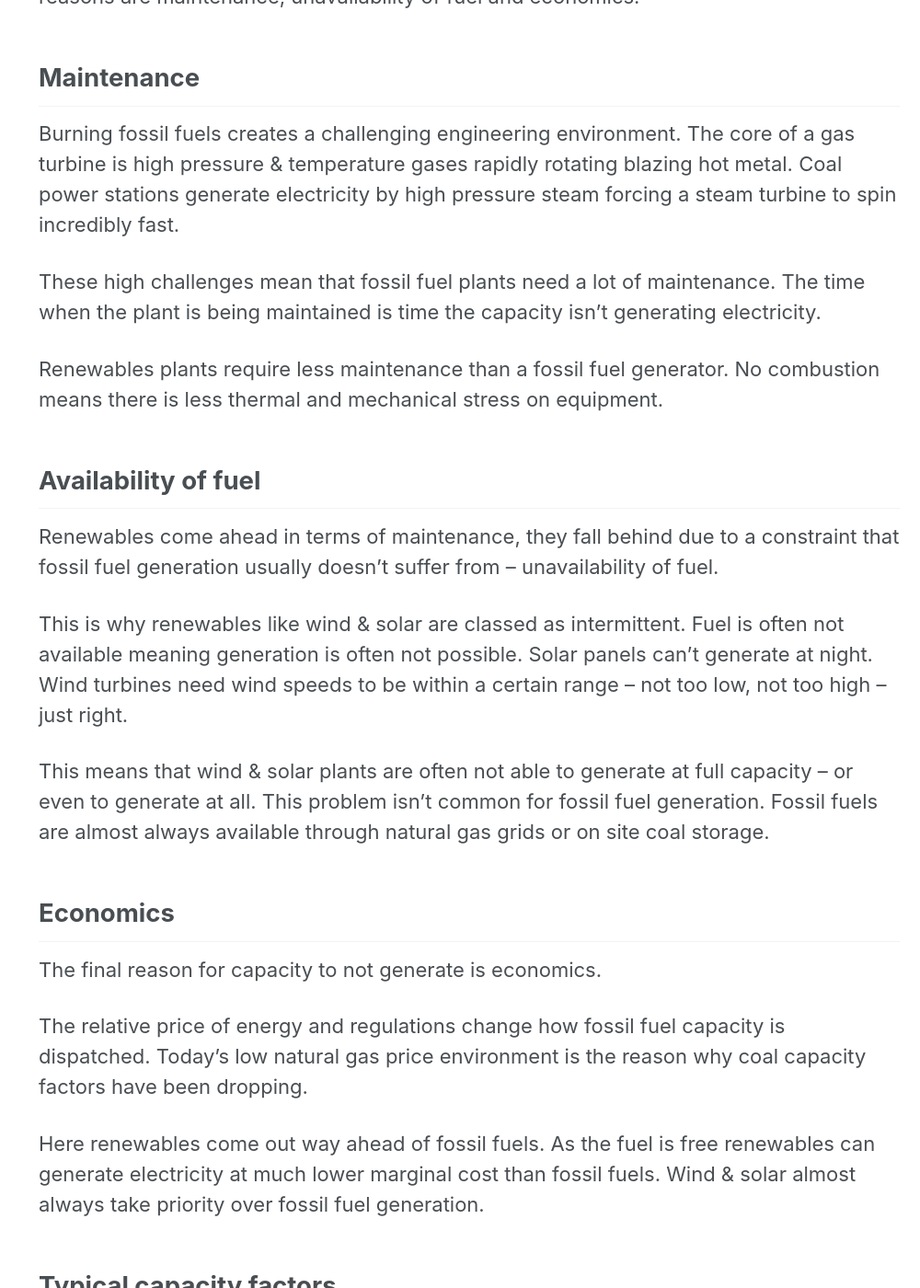
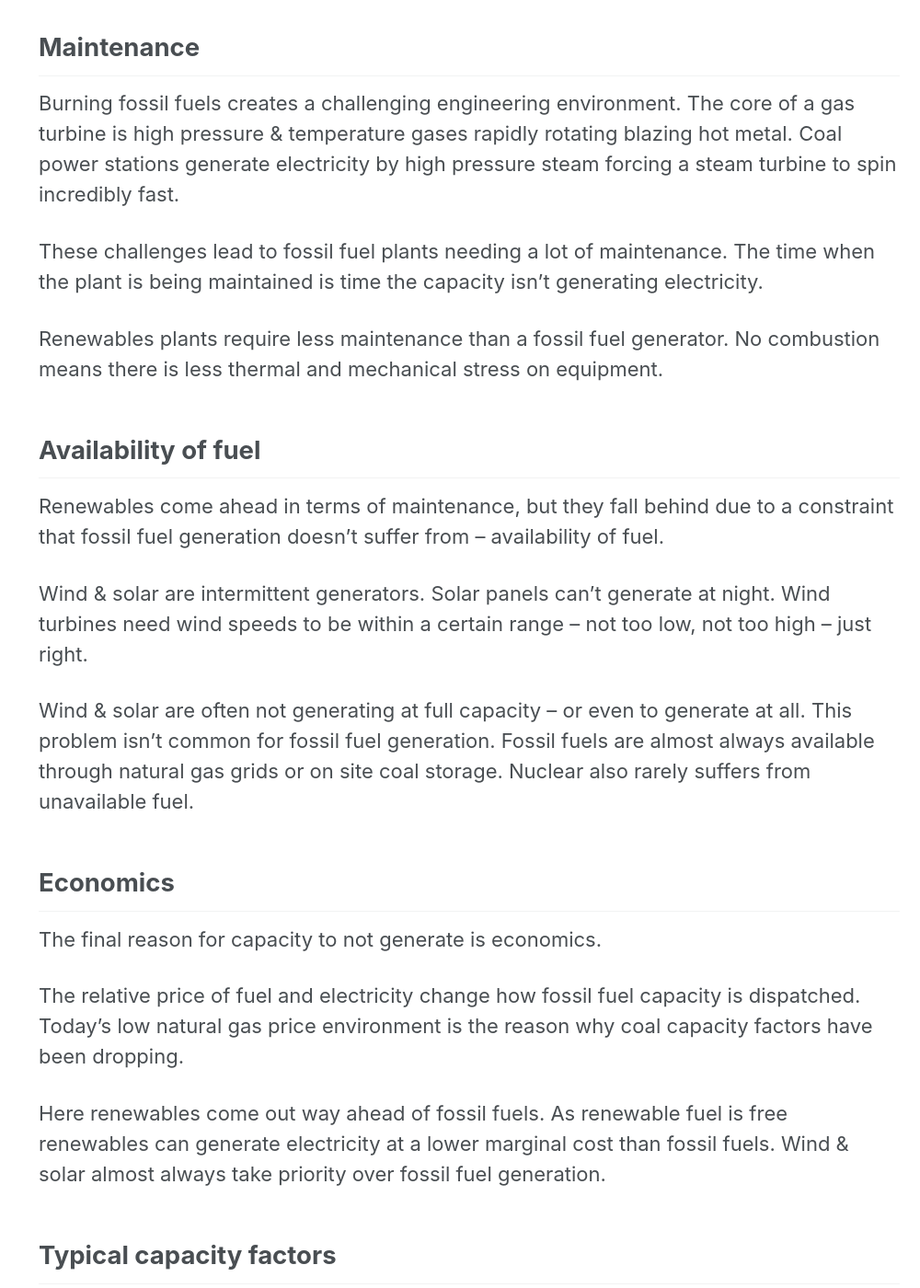
Before and after one commit to ADGEfficiency/adgefficiency.github.io, a Jekyll site: the page built from _posts/2017-03-14-energy-basics-capacity-factor.md, in a window 1280 px wide and 1400 px high, scrolled down 742 px. Shown: the whole window at 92% size, without its empty margins (280-1280 px from the left). Built offline with Jekyll 4.4.1, drawn with Linux system fonts in a browser that asks for light colours; nearby versions of some CDN libraries; some of the changed text lies outside the part shown.

Commit message:
final draft of capacity

````diff
--- a/_posts/2017-03-14-energy-basics-capacity-factor.md
+++ b/_posts/2017-03-14-energy-basics-capacity-factor.md
@@ -6,9 +6,9 @@
   - Energy Basics
 ---
 
-Capacity on it’s own is worthless – what counts the electricity generated (kWh) from that capacity (kW).
+It's not how much capacity (MW) you have - it's how you use it (MWh).
 
-Capacity factor attempts to quantify the **value of capacity**. It’s the actual electricity (kWh) generated as a percentage of the theoretical maximum.  The theoretical maximum is one year of operating a maximum kW.
+The capacity factor quantifies the **value of capacity**. It’s the actual electricity (MWh) generated as a percentage of the theoretical maximum over that same time period (commonly a year).
 
 To calculate the capacity factor on an annual basis for a 2 kW generator that generated 10,000 kWh over the year:
 
@@ -18,35 +18,37 @@
 Annual capacity factor = 10,000 kWh / 2 kW * 8760 hrs = 57 %
 ```
 
-There are many reasons why capacity will not generate as much as it could.  Three major reasons are maintenance, unavailability of fuel and economics.
+Three reasons why capacity will not generate at full output are maintenance, unavailability of fuel and economics.
 
 ## Maintenance
 
 Burning fossil fuels creates a challenging engineering environment. The core of a gas turbine is high pressure & temperature gases rapidly rotating blazing hot metal. Coal power stations generate electricity by high pressure steam forcing a steam turbine to spin incredibly fast.
 
-These high challenges mean that fossil fuel plants need a lot of maintenance. The time when the plant is being maintained is time the capacity isn’t generating electricity.
+These challenges lead to fossil fuel plants needing a lot of maintenance. The time when the plant is being maintained is time the capacity isn’t generating electricity.
 
 Renewables plants require less maintenance than a fossil fuel generator. No combustion means there is less thermal and mechanical stress on equipment.
 
 ## Availability of fuel
 
-Renewables come ahead in terms of maintenance, they fall behind due to a constraint that fossil fuel generation usually doesn’t suffer from – unavailability of fuel.
+Renewables come ahead in terms of maintenance, but they fall behind due to a constraint that fossil fuel generation doesn’t suffer from – availability of fuel.
 
-This is why renewables like wind & solar are classed as intermittent. Fuel is often not available meaning generation is often not possible.  Solar panels can’t generate at night. Wind turbines need wind speeds to be within a certain range – not too low, not too high – just right.
+Wind & solar are intermittent generators. Solar panels can’t generate at night. Wind turbines need wind speeds to be within a certain range – not too low, not too high – just right.
 
-This means that wind & solar plants are often not able to generate at full capacity – or even to generate at all. This problem isn’t common for fossil fuel generation. Fossil fuels are almost always available through natural gas grids or on site coal storage.
+Wind & solar are often not generating at full capacity – or even to generate at all. This problem isn’t common for fossil fuel generation. Fossil fuels are almost always available through natural gas grids or on site coal storage. Nuclear also rarely suffers from unavailable fuel.
 
 ## Economics
 
 The final reason for capacity to not generate is economics.
 
-The relative price of energy and regulations change how fossil fuel capacity is dispatched. Today’s low natural gas price environment is the reason why coal capacity factors have been dropping.
+The relative price of fuel and electricity change how fossil fuel capacity is dispatched. Today’s low natural gas price environment is the reason why coal capacity factors have been dropping.
 
-Here renewables come out way ahead of fossil fuels. As the fuel is free renewables can generate electricity at much lower marginal cost than fossil fuels. Wind & solar almost always take priority over fossil fuel generation.
+Here renewables come out way ahead of fossil fuels. As renewable fuel is free renewables can generate electricity at a lower marginal cost than fossil fuels. Wind & solar almost always take priority over fossil fuel generation.
 
 ## Typical capacity factors
 
 The capacity factor wraps up and quantifies all of the factors discussed above.  Table 1 gives us quite a bit of insight into the relative value of different electricity generating technologies. The capacity factor for natural gas is roughly twice as high as solar PV.
+
+We could conclude that 1 MW of natural gas capacity is worth around twice as much as 1 MW of solar PV.
 
 **Table 1 – Annual capacity factors [2014-2016 US average](https://www.eia.gov/electricity/monthly/pdf/epm.pdf)**
 
@@ -54,20 +56,12 @@
 |---|
 |Annual Capacity Factor|	56%|	53%|	33%|	26%|	92%|
 
-We could conclude that 1 MW of natural gas capacity is worth around twice as much as 1 MW of solar PV.
-
 ## How useful is the capacity factor?
 
-The capacity factor is not a perfect measure of how valuable capacity is. Taking the average of anything loses information – capacity factor is no different.
+The capacity factor is not a perfect measurement. Taking the average of anything loses information – capacity factor is no different.
 
 Two plants operating in quite different ways can have the same capacity factor. A plant that operated 50% for the entire year and a plant that generated for half of the year at full capacity will both have an identical capacity factor.
 
-The capacity factor loses information about the time of energy generation. The time of generation & demand is a crucial element in almost every energy system.
-
-Generation during a peak can be a lot more valuable to the world than generation at other times. Because of the nature of dispatchable generation it is more likely to be running during a peak.
-
-This leads us to conclude that low capacity factor generation could be more valuable than higher capacity factor generation.  This is especially true for solar in many countries as a) the peak often occurs when the sun is down and b) all solar generation is coincident.
-
-The solution to the intermittency problem of renewables is storage. Storage will allow intermittent generation to be used when it’s most valuable – not just whenever it happens to be windy or sunny.
+The capacity factor loses information about the time of energy generation. The time of generation & demand is a fundamental in any energy system.  Generation during a peak can be a lot more valuable to the world than generation at other times. Because of the nature of dispatchable generation it is more likely to be running during a peak.
 
 Thanks for reading!
````
